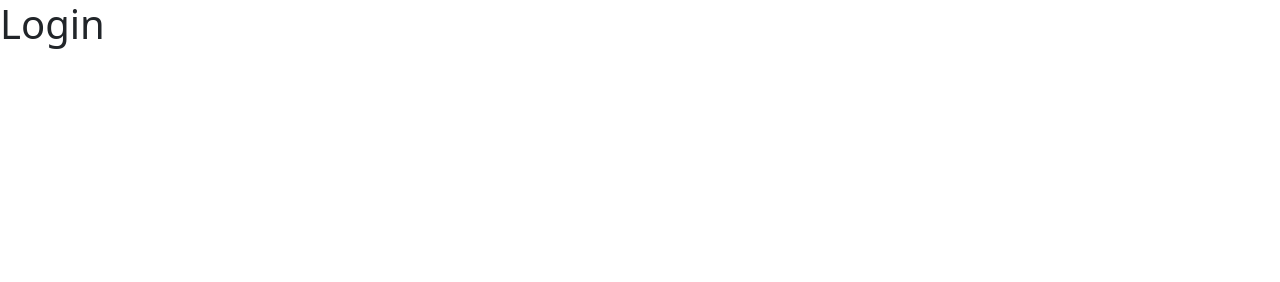
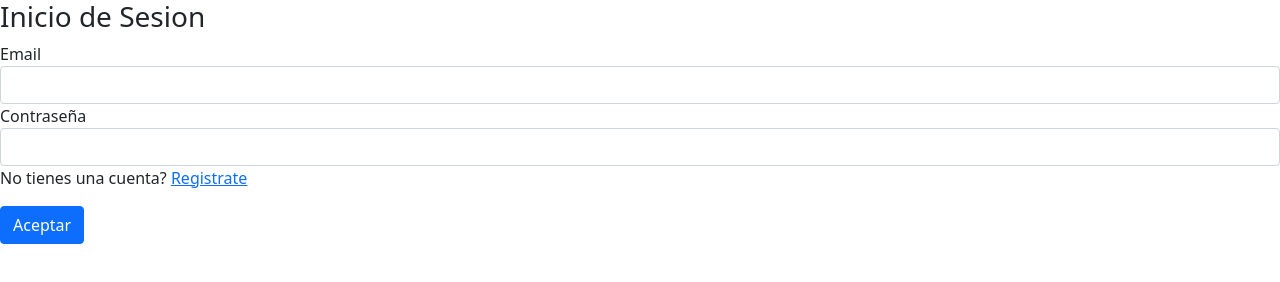
Before and after one commit to JadroMontesB/FSDI-115---Final-Proyect, a plain HTML site: page The Cactu's/login.html in a window 1280 px wide. Drawn offline with nearby package versions, Linux system fonts and the light colour scheme.

Commit message:
Update login.html

```diff
--- a/The Cactu's/login.html
+++ b/The Cactu's/login.html
@@ -4,7 +4,7 @@
     <meta charset="UTF-8">
     <meta http-equiv="X-UA-Compatible" content="IE=edge">
     <meta name="viewport" content="width=device-width, initial-scale=1.0">
-
+    <link rel="stylesheet" href="./css/registro.css">
     <!-- Icono De Pestañana -->
     <link rel="shortcut icon" href="./img/icon.png">
     <!-- Posible Nombre -->
@@ -15,7 +15,20 @@
 </head>
 <body>
 
-    <h1>Login</h1>
-
+    <form action="" class="login">
+        <h3>Inicio de Sesion</h3>
+        <div class="form-group">
+            <label>Email</label>
+            <input class="form-control" type="text" name="email" placeholder="">
+        </div>
+        <div class="form-group">
+            <label>Contraseña</label>
+            <input class="form-control" type="text" name="contraseña" placeholder="">
+        </div>
+        <p>No tienes una cuenta? <a href="signup.html">Registrate</a></p>
+        <div class="form-group">
+            <button class="btn btn-primary btn-block">Aceptar</button>
+        </div>
+    </form>
 </body>
 </html>
```
